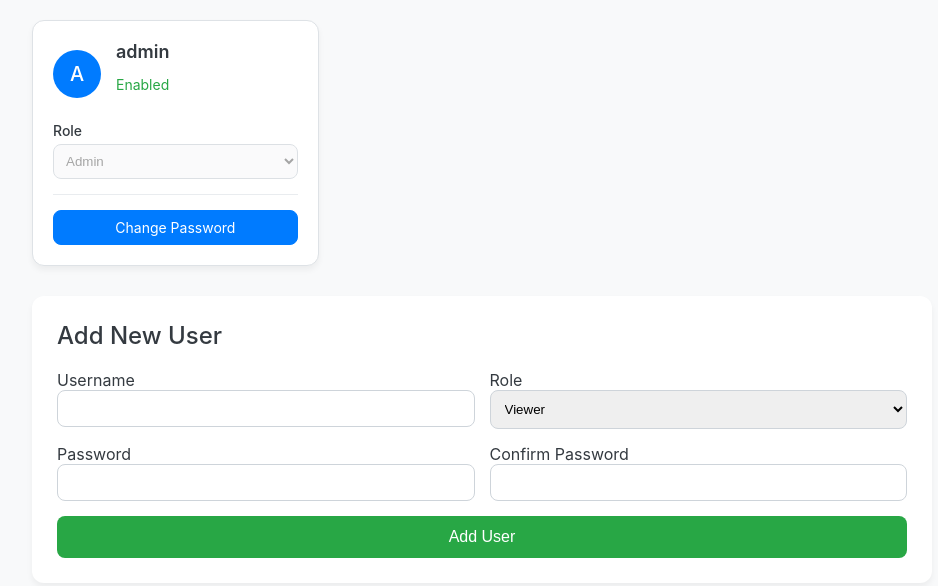
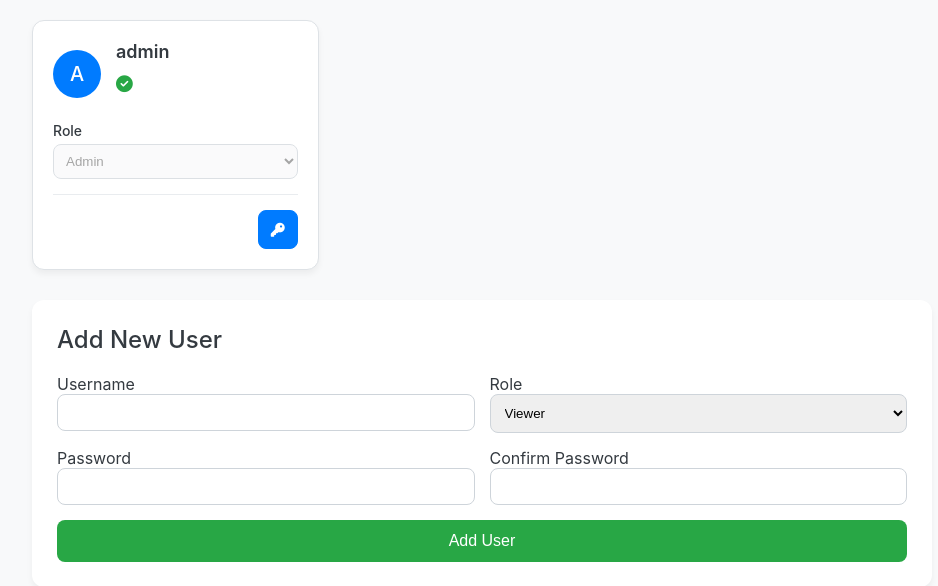
Before and after one commit to senhan07/Blackbox-Targets-Manager, a Flask app: page /users in a window 1280 px wide. Shown: the part 102-688 px from the top of the page, without its empty margins (158-1096 px from the left). Run offline with Flask 3, Linux system fonts and the light colour scheme; the visitor is signed in with stand-in values (Sample User, id 1); data comes from the database, SQL or seed files in the repository; some libraries are stand-ins or nearby versions.

Commit message:
Fix: Minor UI and session timeout issues
This commit addresses three issues:
1.  Centers the title text in the session timeout warning modal.
2.  Fixes a bug where setting the idle timeout to 1 minute caused an infinite loop of popups.
3.  Replaces text-based actions on the user management page with icons.

```diff
--- a/main.py
+++ b/main.py
@@ -90,6 +90,8 @@ def login():
 
 @app.route('/logout')
 def logout():
+    if request.args.get('from') == 'idle':
+        flash('You have been logged out due to inactivity.', 'info')
     session.clear()
     return redirect(url_for('login'))
 
--- a/requirements.txt
+++ b/requirements.txt
@@ -2,3 +2,4 @@ Flask
 PyYAML
 Werkzeug
 Flask-WTF
+pytest-flask
--- a/templates/force_change_password.html
+++ b/templates/force_change_password.html
@@ -141,11 +141,11 @@
             <input type="hidden" name="csrf_token" value="{{ csrf_token() }}"/>
             <div class="form-group">
                 <label for="new_password">New Password</label>
-                <input type="password" name="new_password" id="new_password" required>
+                <input type="password" name="new_password" id="new_password" placeholder="New Password" required>
             </div>
             <div class="form-group">
                 <label for="confirm_password">Confirm New Password</label>
-                <input type="password" name="confirm_password" id="confirm_password" required>
+                <input type="password" name="confirm_password" id="confirm_password" placeholder="Confirm New Password" required>
             </div>
             <div class="form-group">
                 <button type="submit">Update Password</button>
--- a/templates/users.html
+++ b/templates/users.html
@@ -84,6 +84,9 @@
         .user-card-status.disabled {
             color: #dc3545;
         }
+        .user-card-status i {
+            font-size: 1.2em;
+        }
         .user-card-body .form-group {
             margin-bottom: 15px;
         }
@@ -105,11 +108,11 @@
             padding-top: 15px;
             border-top: 1px solid #e9ecef;
             display: flex;
+            justify-content: flex-end;
             flex-wrap: wrap;
             gap: 10px;
         }
         .card-button {
-            flex-grow: 1;
             padding: 8px 12px;
             border-radius: 8px;
             border: 1px solid transparent;
@@ -118,6 +121,7 @@
             text-align: center;
             text-decoration: none;
             color: #fff;
+            line-height: 1.5;
         }
         .card-button-primary {
             background-color: #007bff;
@@ -208,8 +212,8 @@
                     <div class="user-card-avatar">{{ user.username[0]|upper }}</div>
                     <div class="user-card-info">
                         <h3 class="user-card-username">{{ user.username }}</h3>
-                        <p class="user-card-status {{ 'enabled' if user.is_enabled else 'disabled' }}">
-                            {{ 'Enabled' if user.is_enabled else 'Disabled' }}
+                        <p class="user-card-status {{ 'enabled' if user.is_enabled else 'disabled' }}" title="{{ 'Enabled' if user.is_enabled else 'Disabled' }}">
+                            <i class="fas fa-{{ 'check-circle' if user.is_enabled else 'times-circle' }}"></i>
                         </p>
                     </div>
                 </div>
@@ -226,18 +230,18 @@
                     </div>
                 </div>
                 <div class="user-card-footer">
-                    <a href="{{ url_for('change_password_route', user_id=user.id) }}" class="card-button card-button-primary">Change Password</a>
+                    <a href="{{ url_for('change_password_route', user_id=user.id) }}" class="card-button card-button-primary" title="Change Password"><i class="fas fa-key"></i></a>
                     {% if user.id != current_user_id %}
                         <form class="toggle-status-form" method="post" action="{{ url_for('toggle_user_status_route', user_id=user.id) }}" style="display:contents;">
                             <input type="hidden" name="csrf_token" value="{{ csrf_token() }}"/>
-                            <button type="submit" class="card-button card-button-secondary">
-                                {{ 'Disable' if user.is_enabled else 'Enable' }}
+                            <button type="submit" class="card-button card-button-secondary" title="{{ 'Disable' if user.is_enabled else 'Enable' }}">
+                                <i class="fas fa-toggle-{{ 'on' if user.is_enabled else 'off' }}"></i>
                             </button>
                         </form>
                         {% if users|length > 1 %}
                         <form class="delete-user-form" method="post" action="{{ url_for('delete_user_route', user_id=user.id) }}" style="display:contents;">
                             <input type="hidden" name="csrf_token" value="{{ csrf_token() }}"/>
-                            <button type="submit" class="card-button card-button-danger">Delete</button>
+                            <button type="submit" class="card-button card-button-danger" title="Delete"><i class="fas fa-trash"></i></button>
                         </form>
                         {% endif %}
                     {% endif %}
```
Also changed, not shown: templates/index.html (+9 -2 lines), templates/login.html (+8 -0 lines), tests/test_e2e.py (+11 -10 lines).
